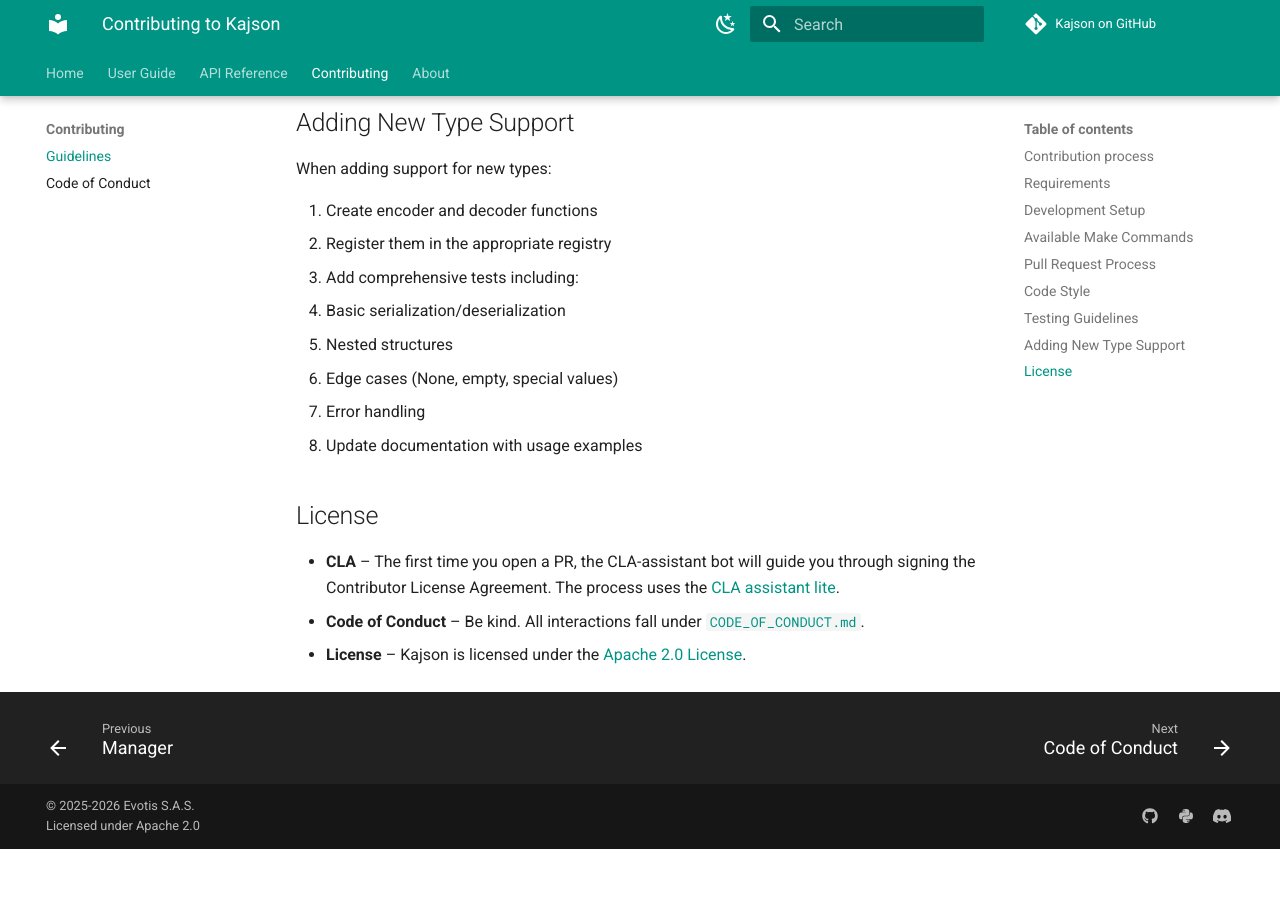
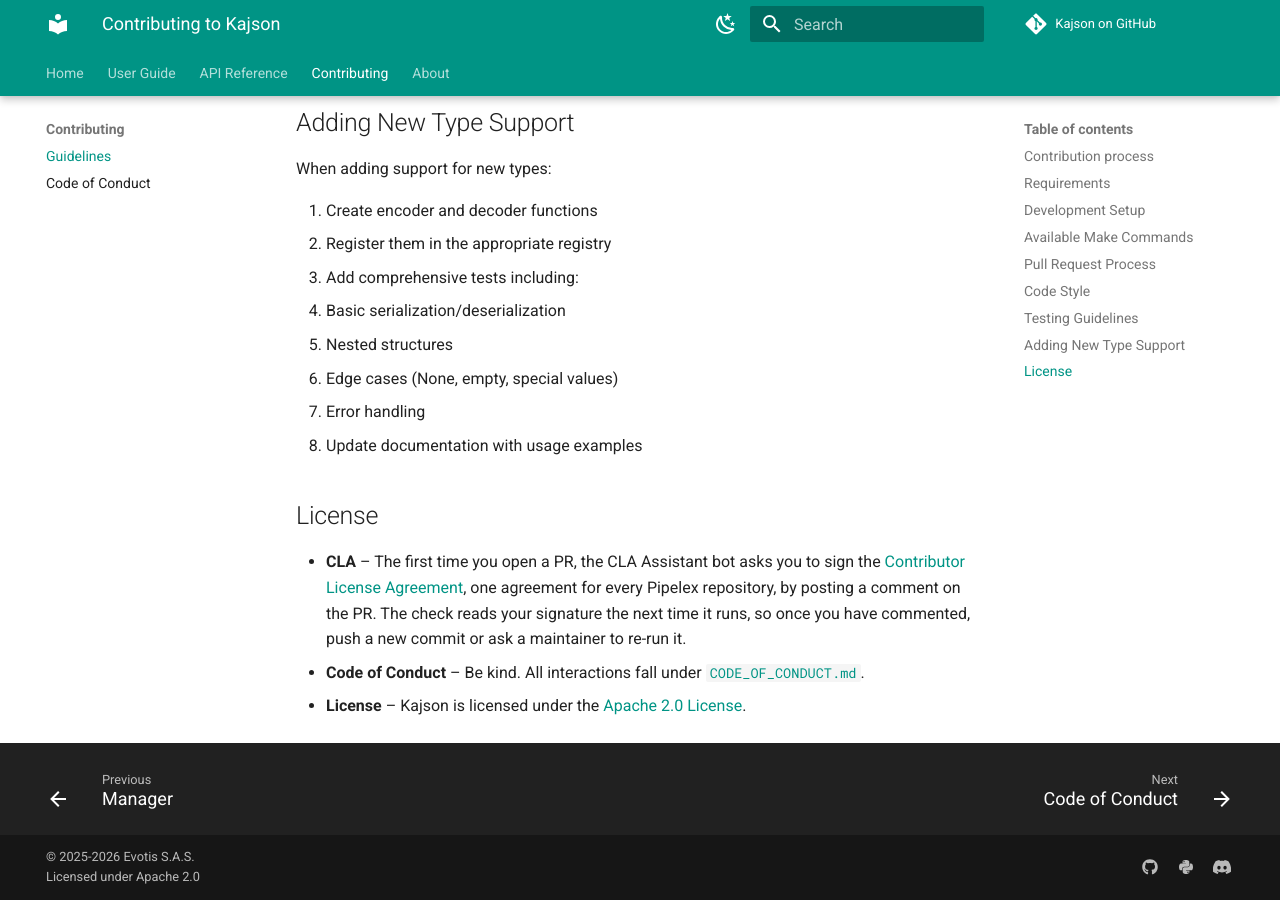
Before and after one commit to Pipelex/kajson, an MkDocs documentation site: the page built from docs/contributing.md, in a window 1280 px wide and 900 px high, scrolled down 3571 px. Built offline with MkDocs 1.6.1 and Material for MkDocs 9.7.7, drawn with Linux system fonts in a browser that asks for light colours; comment, search, counter and statistics services are not loaded; before the commit the page ends 4420 px from its top, so only the background shows below that.

Commit message:
feature/Shared-cla-workflow · L-261007-7d36d7 — CLA runs from the organization ruleset (#69)
Deletes this repository's copy of the CLA workflow. The organization
ruleset `cla`, declared in github-manager (github-manager#38), now runs
Pipelex/.github's `cla.yml` on every pull request into `dev`, so the
copy would only run the check twice. The copy keeps running from `main`
until this repository's next release.

Advances L-261007-7d36d7

🤖 Generated with [Claude Code](https://claude.com/claude-code)

---------

Co-authored-by: Claude Opus 5.5 (1M context) <noreply@anthropic.com>
Co-authored-by: Louis Choquel <louis@pipelex.com>

```diff
--- a/CONTRIBUTING.md
+++ b/CONTRIBUTING.md
@@ -130,6 +130,6 @@ When adding support for new types:
 
 ## License
 
-* **CLA** – The first time you open a PR, the CLA-assistant bot will guide you through signing the Contributor License Agreement. The process uses the [CLA assistant lite](https://github.com/marketplace/actions/cla-assistant-lite).
+* **CLA** – The first time you open a PR, the CLA Assistant bot asks you to sign the [Contributor License Agreement](https://github.com/Pipelex/.github/blob/main/CLA.md), one agreement for every Pipelex repository, by posting a comment on the PR. The check reads your signature the next time it runs, so once you have commented, push a new commit or ask a maintainer to re-run it.
 * **Code of Conduct** – Be kind. All interactions fall under [`CODE_OF_CONDUCT.md`](CODE_OF_CONDUCT.md).
 * **License** – Kajson is licensed under the [Apache 2.0 License](LICENSE).
```
Also changed, not shown: .claude/skills/release/SKILL.md (+1 -1 lines), 1 other file.
